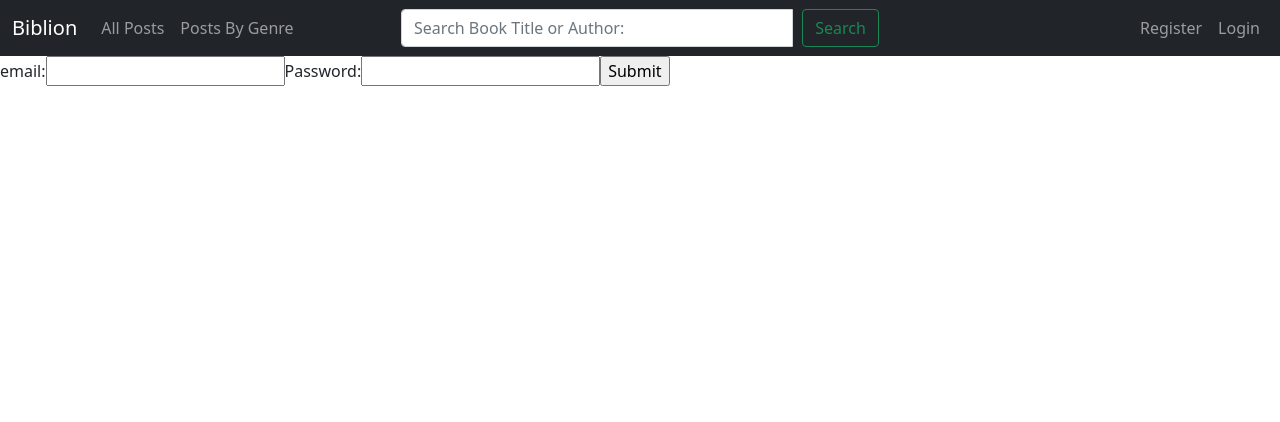
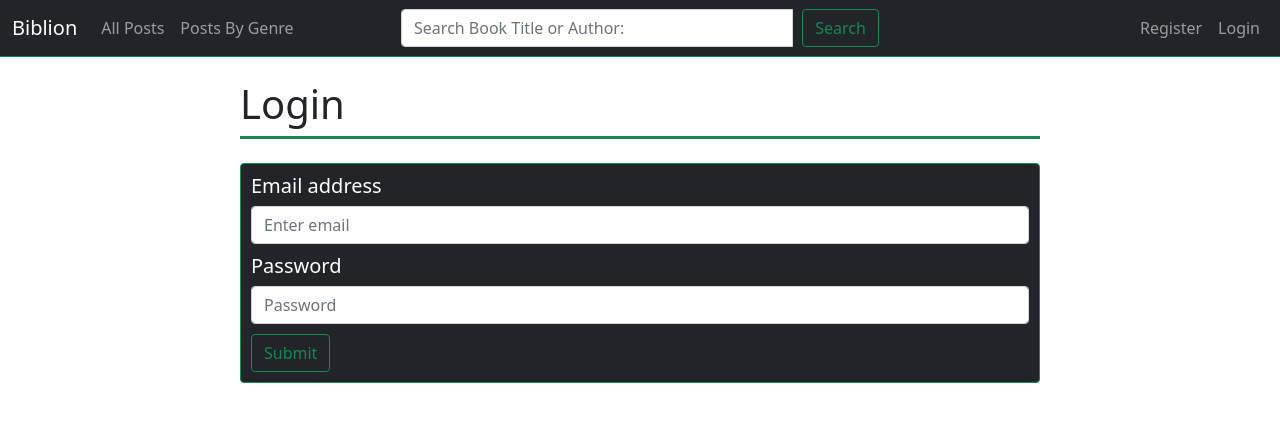
Before and after one commit to Rdmptn/biblion, a React (Create React App) app in the folder frontend/: page /login in a window 1280 px wide. Shown: the top 422 px of the page. Built offline with nearby package versions, Linux system fonts and the light colour scheme; no server answers.

Commit message:
Add card and form styling to login form, add bottom border to navbar

```diff
--- a/frontend/src/App.css
+++ b/frontend/src/App.css
@@ -2,6 +2,10 @@
   padding-top: 56px;
   padding-bottom: 30px;
 
+}
+
+.navbar {
+  border-bottom: 1px solid #1e8355;
 }
 
 .form-control {
@@ -57,3 +61,11 @@ div .main-content-container{
   border-bottom: 3px solid #1e8355;
   margin-bottom: 24px;
 }
+
+.non-nav-input {
+  margin-bottom: 10px;
+}
+
+.login-card {
+  padding: 10px;
+}
--- a/frontend/src/pages/Login.js
+++ b/frontend/src/pages/Login.js
@@ -44,18 +44,24 @@ export default function Login() {
   }
 
   return (
-    <div>
-       <form onSubmit={(event) => handleSubmit(event)}>
-          <label>
-            email:
-            <input type="email" name="email" onChange={handleChangeEmail}/>
-          </label>
-          <label>
-            Password:
-            <input type="password" name="password" onChange={handleChangePassword}/>
-          </label>
-          <input type="submit" value="Submit" />
+
+    <div class="main-content-container">
+      <header class="page-header">
+          <h1>Login</h1>
+      </header>
+      <div class="card border-success mb-3 text-white bg-dark login-card">
+        <form onSubmit={(event) => handleSubmit(event)}>
+          <div class="form-group">
+            <label for="exampleInputEmail1"><h5>Email address</h5></label>
+            <input type="email" class="form-control non-nav-input" id="exampleInputEmail1" aria-describedby="emailHelp" placeholder="Enter email" onChange={handleChangeEmail}/>
+          </div>
+          <div class="form-group">
+            <label for="exampleInputPassword1"><h5>Password</h5></label>
+            <input type="password" class="form-control non-nav-input" id="exampleInputPassword1" placeholder="Password" onChange={handleChangePassword}/>
+          </div>
+          <button type="submit" class="btn btn-outline-success">Submit</button>
         </form>
+      </div>
     </div>
 
   )
```
